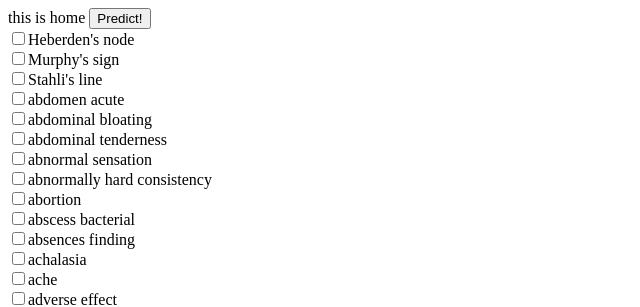
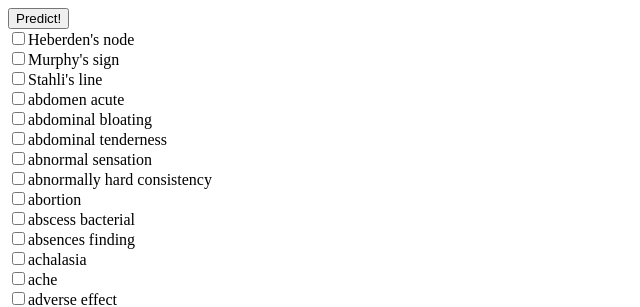
Before and after one commit to rdeepak2002/Diagnose, a Flask app: page / in a window 1280 px wide. Shown: the top 307 px of the page, without its empty margins (0-640 px from the left). Run offline with Flask 2, Linux system fonts and the light colour scheme.

```diff
--- a/templates/home.html
+++ b/templates/home.html
@@ -13,7 +13,6 @@
 		<script src="../static/jquery.min.js"></script>
 	</head>
 	<body>
-		this is home
 		<button id="predictBtn">Predict!</button>
 
 		<div id="output"></div>
```
Also changed, not shown: static/favicon-16x16.png, static/favicon-32x32.png, static/favicon.ico.
